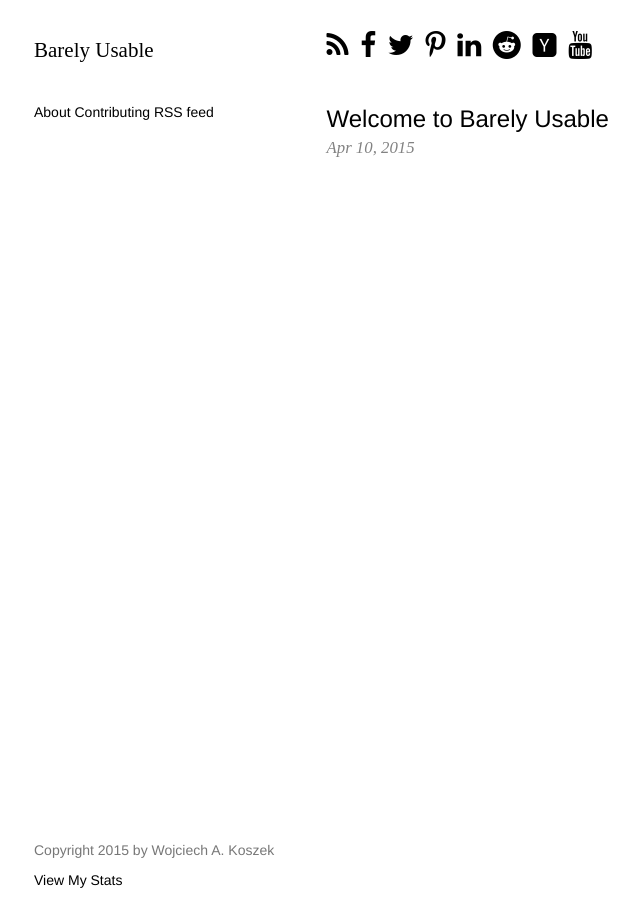
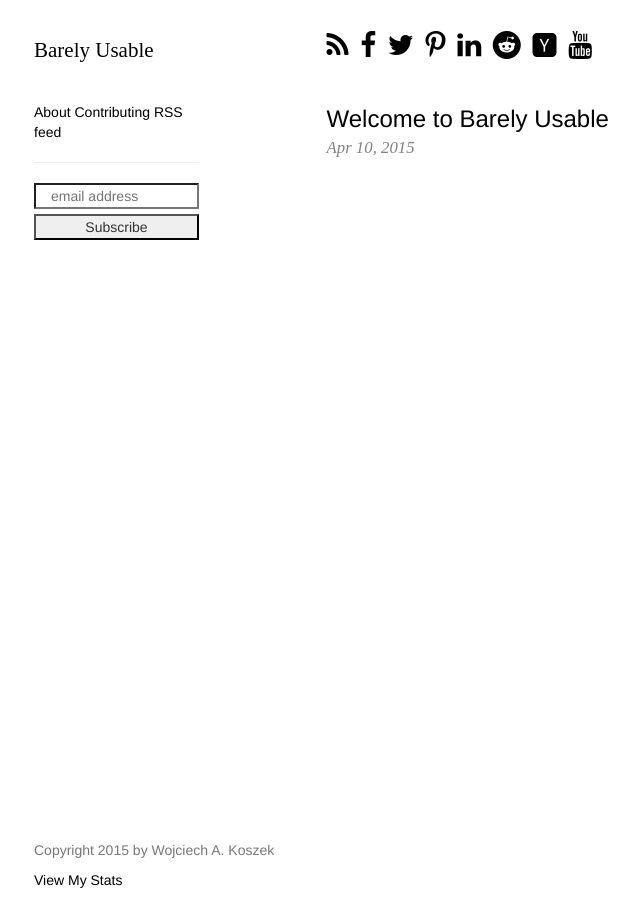
Before and after one commit to wkoszek/barelyusable, a Jekyll site: the page built from index.html, in a window 1280 px wide. Shown: the whole page, without its empty margins (36-676 px from the left). Built offline with Jekyll 4.4.1, drawn with Linux system fonts in a browser that asks for light colours; nearby versions of some CDN libraries; comment, search, counter and statistics services are not loaded.

Commit message:
Bring Mailchimp signup form.

```diff
--- a/_layouts/default.html
+++ b/_layouts/default.html
@@ -5,12 +5,38 @@
 		<div class="container">
 			{% include header.html %}
 			<div class="row">
-				<div class="col-sm-3">
+				<div class="col-sm-2">
 					<a href="about/">About</a>
 					<a href="contributing/">Contributing</a>
 					<a href="http://feeds.feedburner.com/barelyusable">RSS feed</a>
+
+					<style type="text/css">
+						#mc-embedded-subscribe {
+							margin-top: 5px;
+						}
+					</style>
+
+					<hr>
+
+					<div id="row">
+						<form action="//barelyusable.us10.list-manage.com/subscribe/post?u=bc87d99f82cdf3e7d5953c157&amp;id=c3fcd3b1af" method="post" id="mc-embedded-subscribe-form" name="mc-embedded-subscribe-form" class="validate form-inline" target="_blank" novalidate>
+							<div id="col-sm-12">
+								<div id="col-sm-12">
+									<label class="sr-only" for="mce-EMAIL">Subscribe to our mailing list</label>
+									<input type="email" value="" name="EMAIL" class="email col-sm-12" id="mce-EMAIL" placeholder="email address" required>
+									    <!-- real people should not fill this in and expect good things - do not remove this or risk form bot signups-->
+									    <div style="position: absolute; left: -5000px;">
+										    <input type="text" name="b_bc87d99f82cdf3e7d5953c157_c3fcd3b1af" tabindex="-1" value=""></div>
+									    <div class="clear">
+									    <input type="submit" value="Subscribe" name="subscribe" id="mc-embedded-subscribe" class="col-sm-12"></div>
+								</div>
+							</div>
+						</form>
+					</div>
+					<!--End mc_embed_signup-->
+
 				</div>
-				<div class="col-sm-6">
+				<div class="col-sm-6 col-md-offset-1">
 					{{ content }}
 				</div>
 				<div class="col-sm-3">
```
